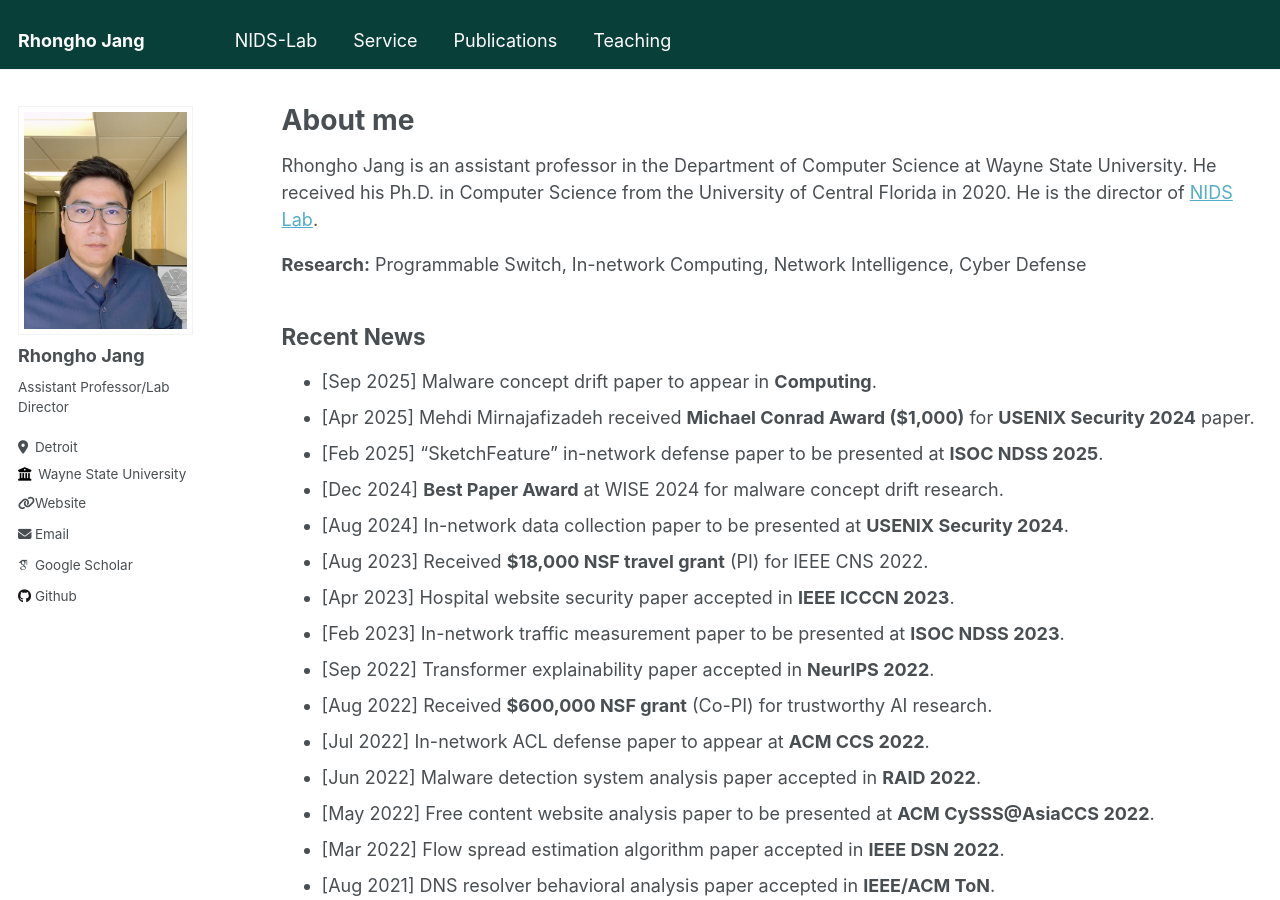
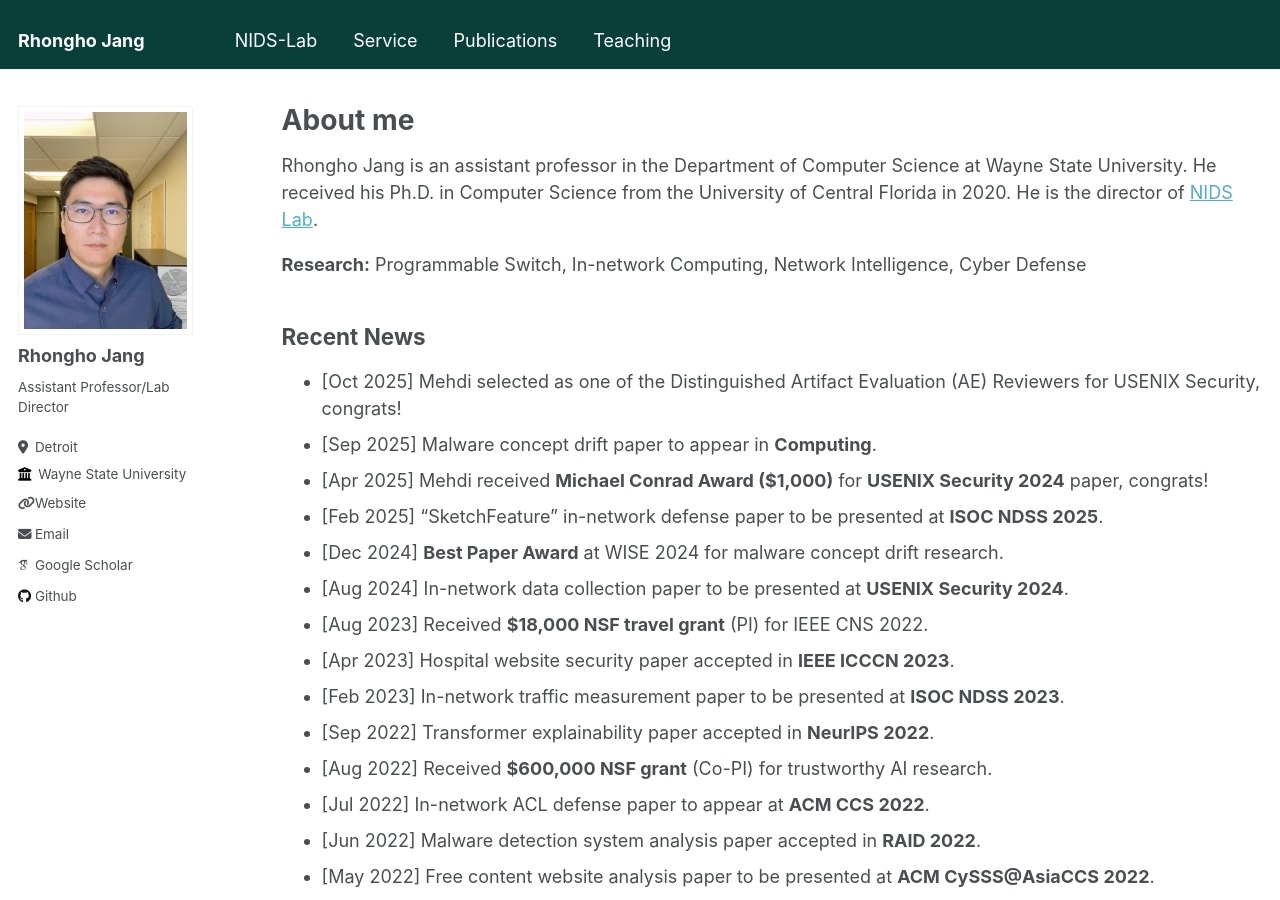
Before and after one commit to rhongho/rhongho.github.io, a Jekyll site: the page built from _pages/about.md, in a window 1280 px wide and 900 px high. Built offline with Jekyll 4.4.1, drawn with Linux system fonts in a browser that asks for light colours; some web fonts are replaced.

Commit message:
Update about.md

```diff
--- a/_pages/about.md
+++ b/_pages/about.md
@@ -20,8 +20,9 @@ He is the director of [NIDS Lab](/team/).
 
 Recent News
 ---
+* [Oct 2025] Mehdi selected as one of the Distinguished Artifact Evaluation (AE) Reviewers for USENIX Security, congrats!
 * [Sep 2025] Malware concept drift paper to appear in **Computing**.
-* [Apr 2025] Mehdi Mirnajafizadeh received **Michael Conrad Award ($1,000)** for **USENIX Security 2024** paper.
+* [Apr 2025] Mehdi received **Michael Conrad Award ($1,000)** for **USENIX Security 2024** paper, congrats!
 * [Feb 2025] "SketchFeature" in-network defense paper to be presented at **ISOC NDSS 2025**.
 * [Dec 2024] **Best Paper Award** at WISE 2024 for malware concept drift research.
 * [Aug 2024] In-network data collection paper to be presented at **USENIX Security 2024**.
```
